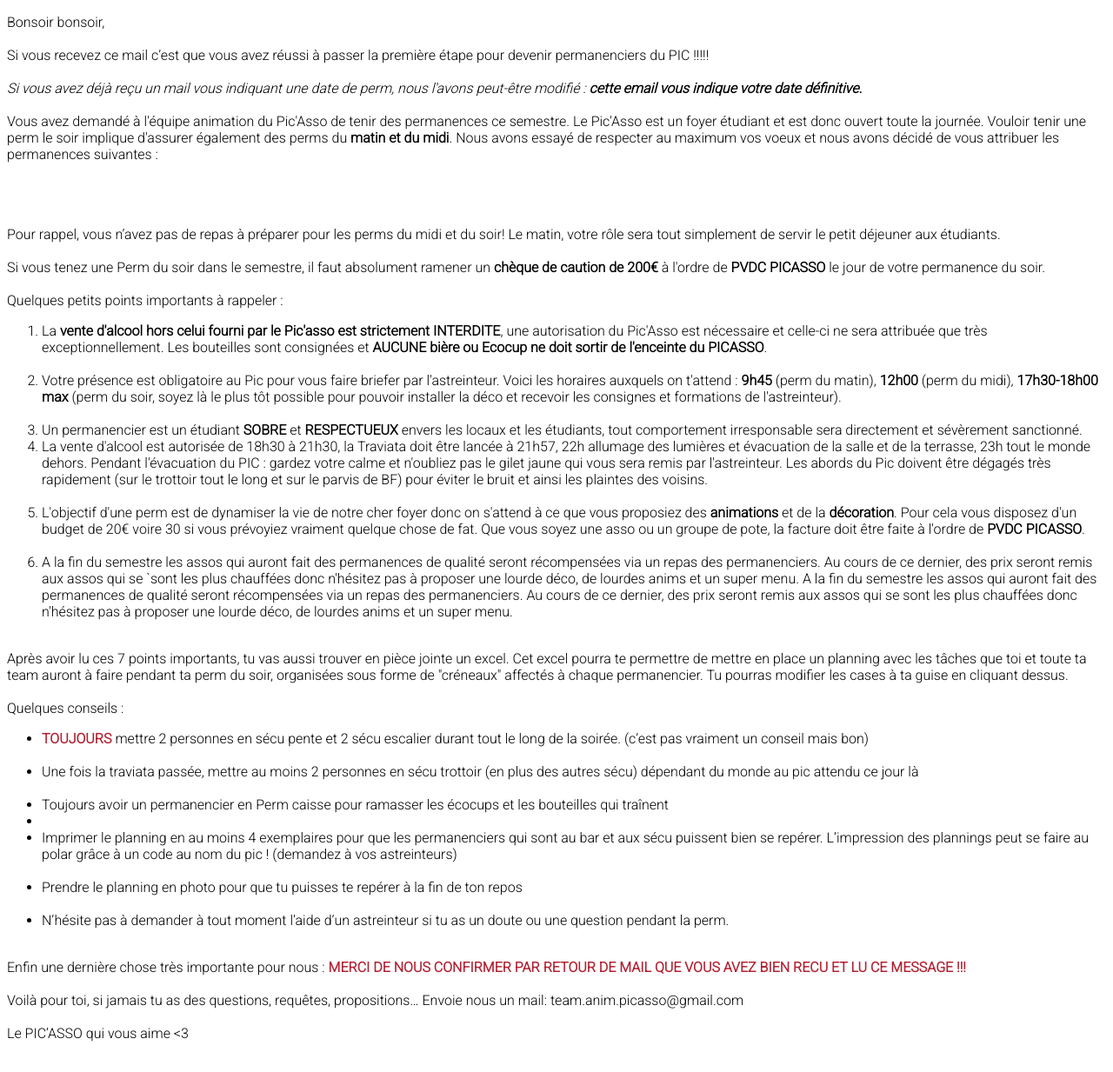
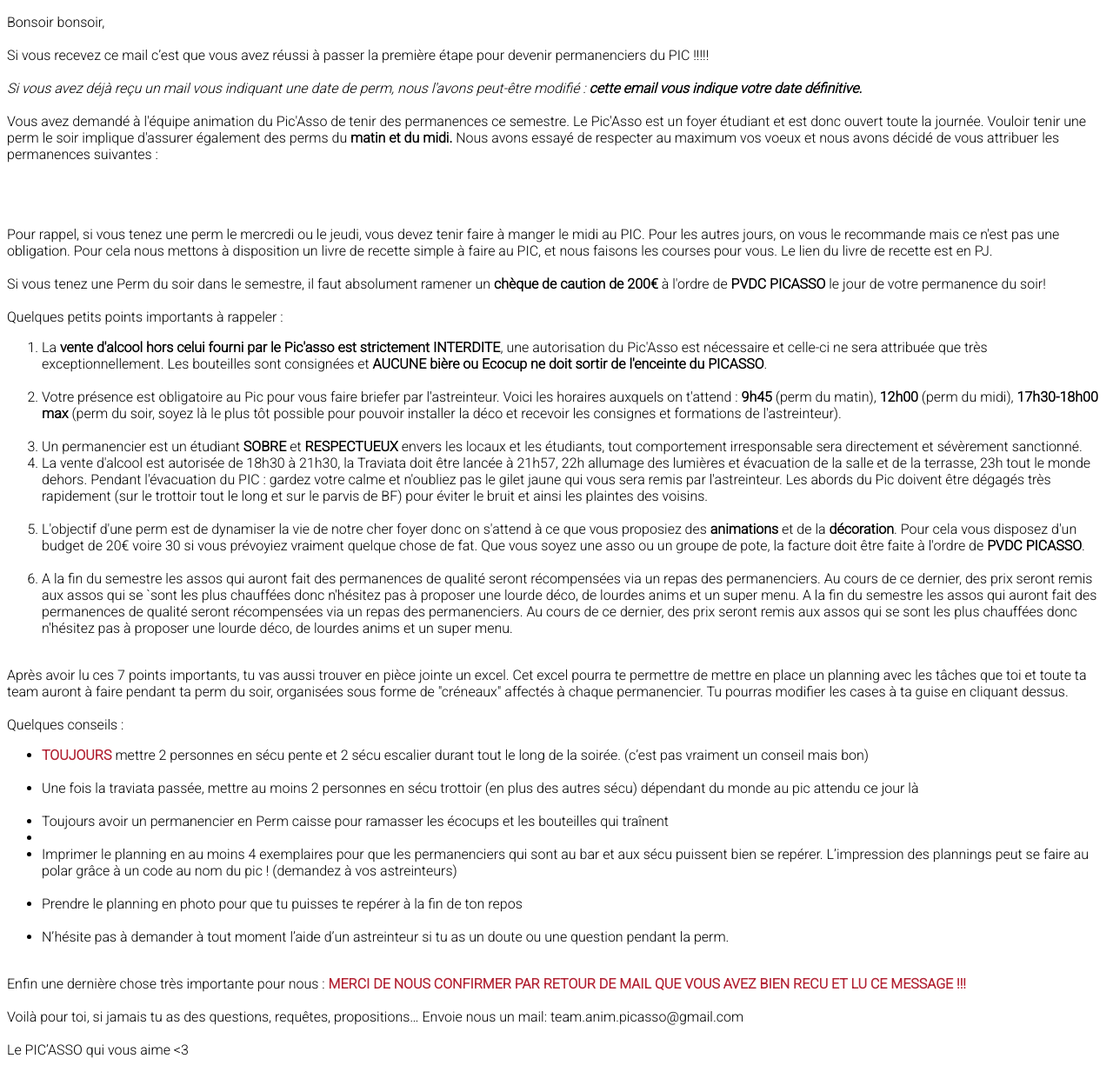
Before and after one commit to picasso-utc/kraken, a Django app: template core/templates/perm_notification.html in a window 1280 px wide. Shown: the whole page at 87% size. Run offline with Django 3.2, Linux system fonts and the light colour scheme; the template is opened without the code that fills it, so the values that code supplies are empty; some libraries are stand-ins or nearby versions.

Commit message:
changement mail Perms

```diff
--- a/core/templates/perm_notification.html
+++ b/core/templates/perm_notification.html
@@ -23,16 +23,11 @@
         <p>
             Bonsoir bonsoir,
             <br><br>
-            Si vous recevez ce mail c’est que vous avez réussi à passer la première
-            étape pour devenir permanenciers du PIC !!!!!
+            Si vous recevez ce mail c’est que vous avez réussi à passer la première étape pour devenir permanenciers du PIC !!!!!
             <br><br>
-            <i>Si vous avez déjà reçu un mail vous indiquant une date de perm,
-                nous l'avons peut-être modifié : <strong>cette email vous indique votre date définitive.</strong></i>
+            <i>Si vous avez déjà reçu un mail vous indiquant une date de perm, nous l'avons peut-être modifié : <strong>cette email vous indique votre date définitive.</strong></i>
             <br><br>
-            Vous avez demandé à l'équipe animation du Pic'Asso de tenir des permanences
-            ce semestre. Le Pic'Asso est un foyer étudiant et est donc ouvert toute la journée.
-            Vouloir tenir une perm le soir implique d'assurer également des perms du <strong>matin et du midi</strong>.
-            Nous avons essayé de respecter au maximum vos voeux et nous avons décidé de vous attribuer les permanences suivantes :
+            Vous avez demandé à l'équipe animation du Pic'Asso de tenir des permanences ce semestre. Le Pic'Asso est un foyer étudiant et est donc ouvert toute la journée. Vouloir tenir une perm le soir implique d'assurer également des perms du <strong>matin et du midi.</strong> Nous avons essayé de respecter au maximum vos voeux et nous avons décidé de vous attribuer les permanences suivantes :
             <br><br>
             <ul>
                 {% for creneau in creneaux %}
@@ -40,12 +35,9 @@
                 {% endfor %}
             </ul>
             <br><br>
-            Pour rappel, vous n’avez pas de repas à préparer pour les perms du midi et du soir!
-            Le matin, votre rôle sera tout simplement de servir le petit déjeuner aux étudiants.
+            Pour rappel, si vous tenez une perm le mercredi ou le jeudi, vous devez tenir faire à manger le midi au PIC. Pour les autres jours, on vous le recommande mais ce n'est pas une obligation. Pour cela nous mettons à disposition un livre de recette simple à faire au PIC, et nous faisons les courses pour vous. Le lien du livre de recette est en PJ.
             <br><br>
-            Si vous tenez une Perm du soir dans le semestre, il faut absolument ramener un
-            <strong>chèque de caution de 200€</strong> à l'ordre de <strong>PVDC PICASSO</strong>
-            le jour de votre permanence du soir.
+            Si vous tenez une Perm du soir dans le semestre, il faut absolument ramener un <strong>chèque de caution de 200€</strong> à l'ordre de <strong>PVDC PICASSO</strong> le jour de votre permanence du soir!
             <br><br>
             Quelques petits points importants à rappeler :
             <ol>
@@ -83,12 +75,7 @@
                </li>
                <br>
                <li>
-                    A la fin du semestre les assos qui auront fait des permanences de qualité seront récompensées
-                    via un repas des permanenciers. Au cours de ce dernier, des prix seront remis aux assos qui se
-                    `sont les plus chauffées donc n'hésitez pas à proposer une lourde déco, de lourdes anims et un
-                    super menu. A la fin du semestre les assos qui auront fait des permanences de qualité seront récompensées
-                    via un repas des permanenciers. Au cours de ce dernier, des prix seront remis aux assos qui se sont les
-                    plus chauffées donc n'hésitez pas à proposer une lourde déco, de lourdes anims et un super menu.
+                    A la fin du semestre les assos qui auront fait des permanences de qualité seront récompensées via un repas des permanenciers. Au cours de ce dernier, des prix seront remis aux assos qui se `sont les plus chauffées donc n'hésitez pas à proposer une lourde déco, de lourdes anims et un super menu. A la fin du semestre les assos qui auront fait des permanences de qualité seront récompensées via un repas des permanenciers. Au cours de ce dernier, des prix seront remis aux assos qui se sont les plus chauffées donc n'hésitez pas à proposer une lourde déco, de lourdes anims et un super menu.
                </li>
             </ol>
             <br>
--- a/perm/views.py
+++ b/perm/views.py
@@ -272,6 +272,7 @@
 
         email.content_subtype = "html"  # this is the crucial part
         email.attach_file('core/templates/exemple_planning.xlsx')
+        email.attach_file('core/templates/livre_de_recette_de_teddy.pdf')
         email.send()
         print(f"Envoi du mail {perm['nom']}")
 
```
Also changed, not shown: core/migrations/0002_auto_20230517_0930.py (deleted), 2 other files.
